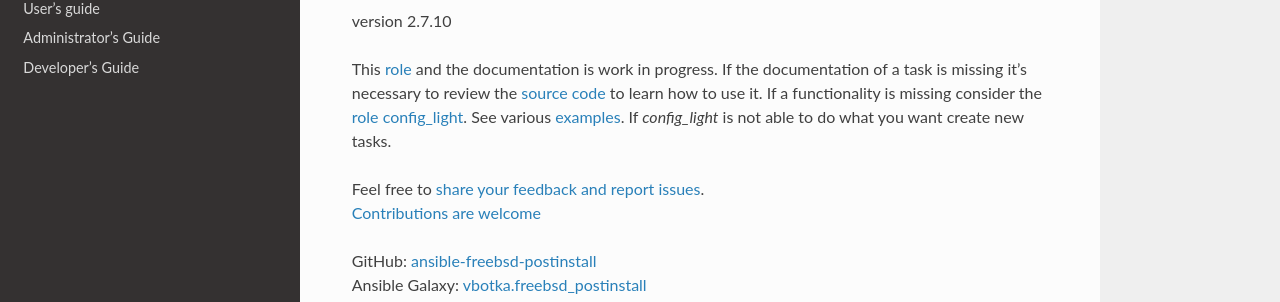
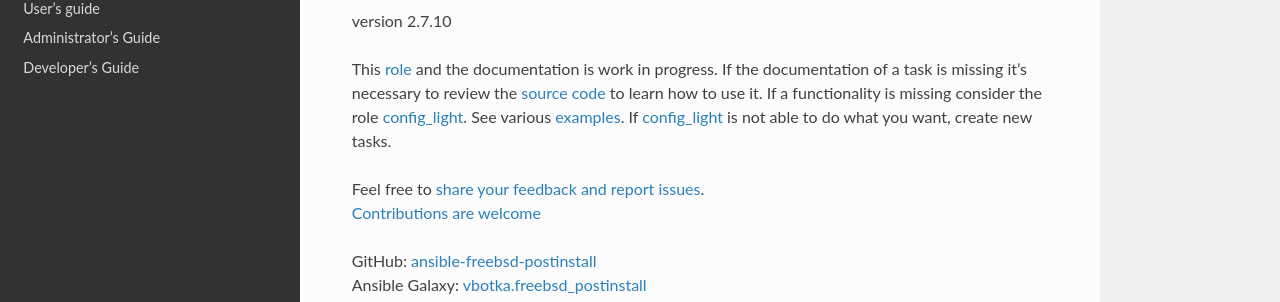
Before and after one commit to vbotka/ansible-freebsd-postinstall, a Sphinx documentation site: the page built from docs/source/index.rst, in a window 1280 px wide and 1101 px high. Shown: the part 199-501 px from the top of the window. Built offline with Sphinx 7.4.7 and the Read the Docs theme 3.1.0, drawn with Linux system fonts in a browser that asks for light colours; some web fonts are replaced; pages that are not in the unit, such as notebooks, are missing from menus.

```diff
--- a/docs/source/index.rst
+++ b/docs/source/index.rst
@@ -6,11 +6,10 @@ Ansible role FreeBSD postinstall
 version |release|
 
 
-This `role`_ and the documentation is work in progress. If the documentation of
-a task is missing it's necessary to review the `source code`_ to learn how to
-use it. If a functionality is missing consider the `role config_light`_. See
-various `examples`_. If *config_light* is not able to do what you want create
-new tasks.
+This `role`_ and the documentation is work in progress. If the documentation of a task is missing
+it's necessary to review the `source code`_ to learn how to use it. If a functionality is missing
+consider the role `config_light`_. See various `examples`_. If `config_light`_ is not able to do
+what you want, create new tasks.
 
 
 | Feel free to `share your feedback and report issues`_.
```
Also changed, not shown: other parts of docs/source/index.rst (+6 -3 lines).
